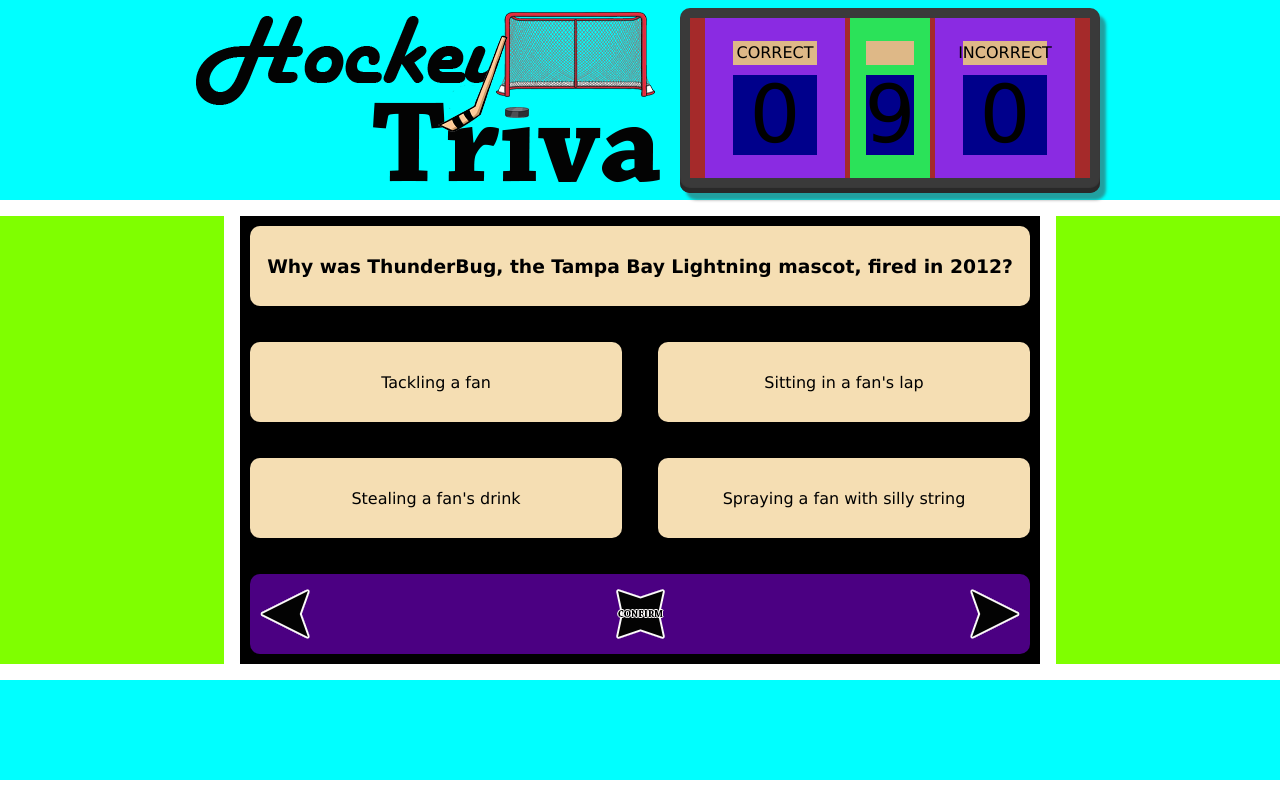
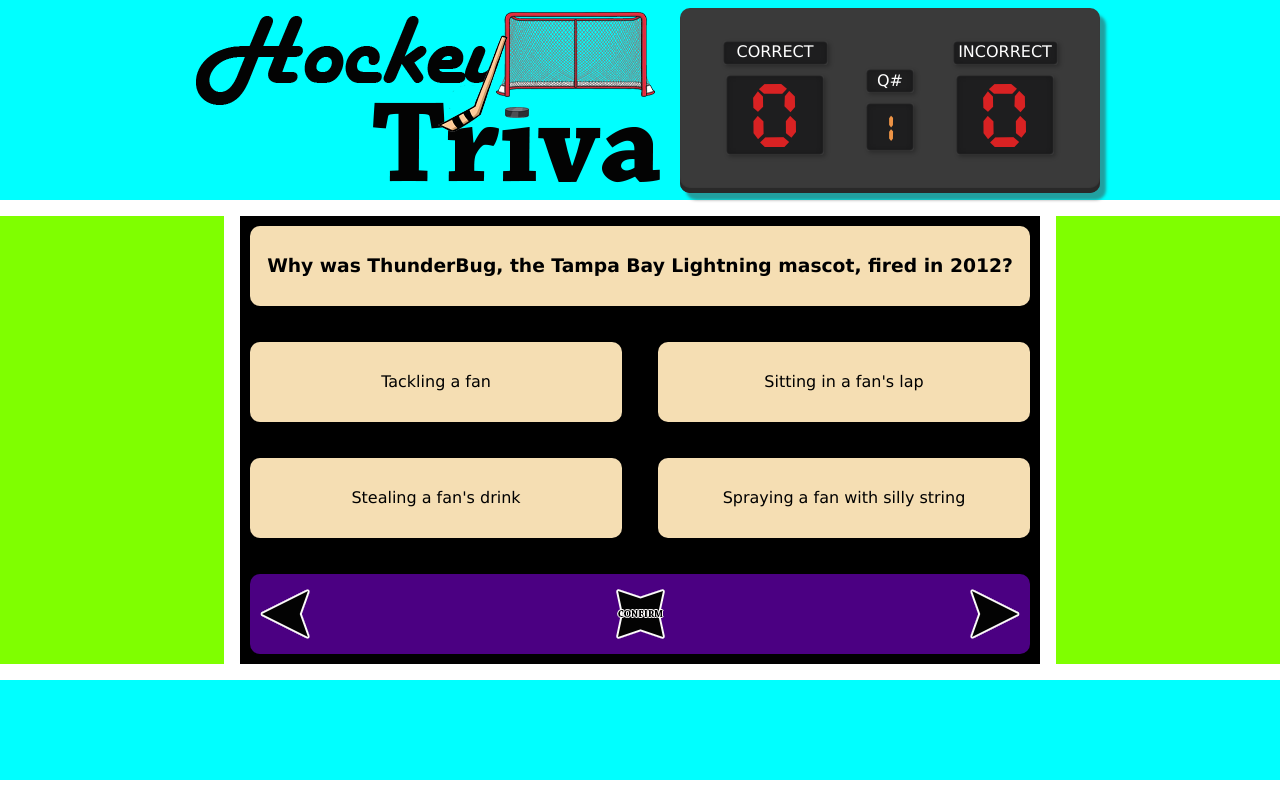
Before and after one commit to hutch2323/CP1211-Course-Project-Website, a plain HTML site: page index.html in a window 1280 px wide. Drawn offline with nearby package versions, Linux system fonts and the light colour scheme.

Commit message:
Updates 08/01/21

```diff
--- a/index.html
+++ b/index.html
@@ -3,7 +3,8 @@
 <head>
 	<meta charset="UTF-8">
     <meta name="viewport" content="width=device-width, initial-scale=1">
-    <title>Trivia</title>
+    <title>Hockey Trivia</title>
+    <link rel="stylesheet" href="normalize.css">
     <link rel="stylesheet" href="trivia.css">
 </head>
 
@@ -20,15 +21,15 @@
                         CORRECT
                     </div>
                     <div class="teamScore" id="homeScore">
-
+                        <p></p>
                     </div>
                 </div>
                 <div class="questionsRemaining">
                     <div class="qrLabel">
-
+                        Q#
                     </div>
                     <div class="qrDisplay" id="qrDisplay">
-
+                        <p></p>
                     </div>
                 </div>
                 <div class="awayTeam">
@@ -36,7 +37,7 @@
                         INCORRECT
                     </div>
                     <div class="teamScore" id="awayScore">
-
+                        <p></p>
                     </div>
                 </div>
             </div>
--- a/trivia.css
+++ b/trivia.css
@@ -1,6 +1,18 @@
+@font-face {
+    font-family: 'Scoreboard';
+    src: url('fonts/CursedTimerUlil-Aznm.ttf');
+}
+
 * {
     margin: 0;
     padding: 0;
+}
+
+p {
+    margin-block-start: 0em;
+    margin-block-end: 0em;
+    margin-inline-start: 0px;
+    margin-inline-end: 0px;
 }
 
 body {
@@ -211,7 +223,6 @@
     height: 100%;
     justify-content: center;
     align-items: center;
-    background-color: brown;
 }
 
 
@@ -220,7 +231,6 @@
     flex-direction: column;
     /*margin: 0px 10px;*/
     text-align: center;
-    background-color: blueviolet;
     height: 100%;
     width: 35%;
     vertical-align: middle;
@@ -230,11 +240,11 @@
 }
 
 div.questionsRemaining{
+    font-family: Verdana, Arial, Helvetica, sans-serif;
     display: flex;
     flex-direction: column;
     /*margin: 0px 10px;*/
     text-align: center;
-    background-color: rgb(43, 226, 89);
     height: 100%;
     width: 20%;
     vertical-align: middle;
@@ -247,7 +257,6 @@
     flex-direction: column;
     /*margin: 0px 10px;*/
     text-align: center;
-    background-color: blueviolet;
     height: 100%;
     width: 35%;
     vertical-align: middle;
@@ -258,44 +267,104 @@
 
 .teamLabel{
     display: flex;
-    width: 60%;
+    width: 75%;
     height: 15%;
-    background-color:burlywood;
+    background-color:#1e1e1f;
     margin-bottom: 10px;
     text-align: center;
     justify-content: center;
     align-items: center;
+    color: white;
+    box-shadow:
+        inset 0 0 2px 0 rgba(255,255,255,.4),
+        inset 0 0 3px 0 rgba(0,0,0,.4),
+        inset 0 0 3px 5px rgba(0,0,0,.05),
+        2px 2px 4px 0 rgba(0,0,0,.25);
+    border-radius: 4px;
+
 }
 
 .teamScore{
+    font-family: Scoreboard, Verdana, Arial, Helvetica, sans-serif;
     display: flex;
-    width: 60%;
+    width: 70%;
     height: 50%;
-    background-color:darkblue;
+    background-color:#1e1e1f;
     text-align: center;
     justify-content: center;
     align-items: center;
+    vertical-align: middle;
     font-size: 5em;
+    color: #d92223;
+    /*box-shadow: inset 0px -5px 1px #292929, 6px 7px 3px rgba(66, 66, 66, 0.5);*/
+
+   /* border-top-left-radius: 4px;
+    border-top-right-radius: 4px;
+    box-shadow: 0 -1px 2px 0 rgba(0,0,0,.15); */
+    box-shadow:
+        inset 0 0 2px 0 rgba(255,255,255,.4),
+        inset 0 0 3px 0 rgba(0,0,0,.4),
+        inset 0 0 3px 5px rgba(0,0,0,.05),
+        2px 2px 4px 0 rgba(0,0,0,.25);
+    border-radius: 4px;
+    /*padding-top: 15px;*/
+}
+
+.teamScore p{
+    display: flex;
+    text-align: center;
+    height: 100%;
+    width: 100%;
+    justify-content: center;
+    vertical-align: middle;
+    font-size: 1em;
+    line-height: 1.2em;
 }
 
 .qrLabel{
     display: flex;
     width: 60%;
     height: 15%;
-    background-color:burlywood;
+    background-color:#1e1e1f;
+    margin-top: 25px;
     margin-bottom: 10px;
     text-align: center;
     justify-content: center;
     align-items: center;
+    color: white;
+    box-shadow:
+        inset 0 0 2px 0 rgba(255,255,255,.4),
+        inset 0 0 3px 0 rgba(0,0,0,.4),
+        inset 0 0 3px 5px rgba(0,0,0,.05),
+        2px 2px 4px 0 rgba(0,0,0,.25);
+    border-radius: 4px;
 }
 
 .qrDisplay{
+    font-family: Scoreboard, Verdana, Arial, Helvetica, sans-serif;
     display: flex;
     width: 60%;
-    height: 50%;
-    background-color:darkblue;
+    height: 30%;
     text-align: center;
     justify-content: center;
     align-items: center;
-    font-size: 5em;
+    color: #ee9446;
+    background-color:#1e1e1f;
+    box-shadow:
+        inset 0 0 2px 0 rgba(255,255,255,.4),
+        inset 0 0 3px 0 rgba(0,0,0,.4),
+        inset 0 0 3px 5px rgba(0,0,0,.05),
+        2px 2px 4px 0 rgba(0,0,0,.25);
+    border-radius: 4px;
 }
+
+.qrDisplay p {
+    display: flex;
+    text-align: center;
+    height: 100%;
+    width: 100%;
+    justify-content: center;
+    vertical-align: middle;
+    font-size: 2em;
+    line-height: 1.75em;
+}
--- a/trivia.js
+++ b/trivia.js
@@ -62,6 +62,7 @@
 
 let incorrectAnswers = 0;
 let questionsRemaining = 10;
+let questionCount = 0;
 
 const goal = $("#result").src;
 const noGoal = $("#result").alt;
@@ -84,7 +85,16 @@
 
 
     questionsRemaining--;
-    $("#qrDisplay").textContent = questionsRemaining;
+    questionCount = 10 - questionsRemaining;
+    $("#qrDisplay p").textContent = questionCount;
+
+    // work around for custom scoreboard font being offset when the question # is 1
+    if (questionCount == 1){
+        $("#qrDisplay p").style.padding = "0 10px 0 0";
+    }
+    else {
+        $("#qrDisplay p").style.padding = "0px";
+    }
 
     let number = Math.floor(Math.random() * remainingQuestions.length);
     question = remainingQuestions[number];
@@ -142,6 +152,8 @@
     // create an array of all the p elements within a div inside of main
     //const divElements = document.querySelectorAll(".triviaGame div");
 
+    $("#previous").removeEventListener("click", previousQuestion);
+
     // reset all previously selected options
     for (let element of divElements) {
         element.className = "";
@@ -177,15 +189,32 @@
             if (element.textContent == question[1]){
                 element.className = "correct";
                 playerScore++;
-                $("#homeScore").textContent = playerScore;
                 displayResult(true);
                 setTimeout(showTriviaGame, 2000);
+                // work around for custom scoreboard font being offset when the score is 1
+                console.log(playerScore);
+                if (playerScore == 1){
+                    $("#homeScore p").style.padding = "0 25px 0 0";
+                }
+                else {
+                    $("#homeScore p").style.padding = "0px";
+                }
+
+                $("#homeScore p").textContent = playerScore;
             } else {
                 element.className = "incorrect";
                 incorrectAnswers++;
-                $("#awayScore").textContent = incorrectAnswers;
                 displayResult(false);
                 setTimeout(showTriviaGame, 2000);
+                console.log(incorrectAnswers);
+                // work around for custom scoreboard font being offset when the score is 1
+                if (incorrectAnswers == 1){
+                    $("#awayScore p").style.padding = "0 25px 0 0";
+                }
+                else {
+                    $("#awayScore p").style.padding = "0px";
+                }
+                $("#awayScore p").textContent = incorrectAnswers;
             }
         }
         if ((element.textContent == question[1]) && !(element.className == "correct")){
@@ -336,11 +365,11 @@
     //$("#previous").addEventListener("click", previousQuestion);
 
     // event handler for the confirm button
-    $("#confirm").addEventListener("click", checkForSelectedAnswer);
+    //$("#confirm").addEventListener("click", checkForSelectedAnswer);
 
     // initialize scoreboard
-    $("#awayScore").textContent = incorrectAnswers;
-    $("#homeScore").textContent = playerScore;
+    $("#awayScore p").textContent = incorrectAnswers;
+    $("#homeScore p").textContent = playerScore;
 
 
     // attach event handler for each div tag
```
Also changed, not shown: fonts/CursedTimerUlil-Aznm.ttf (added), fonts/advanced_led_board-7.ttf (added).
